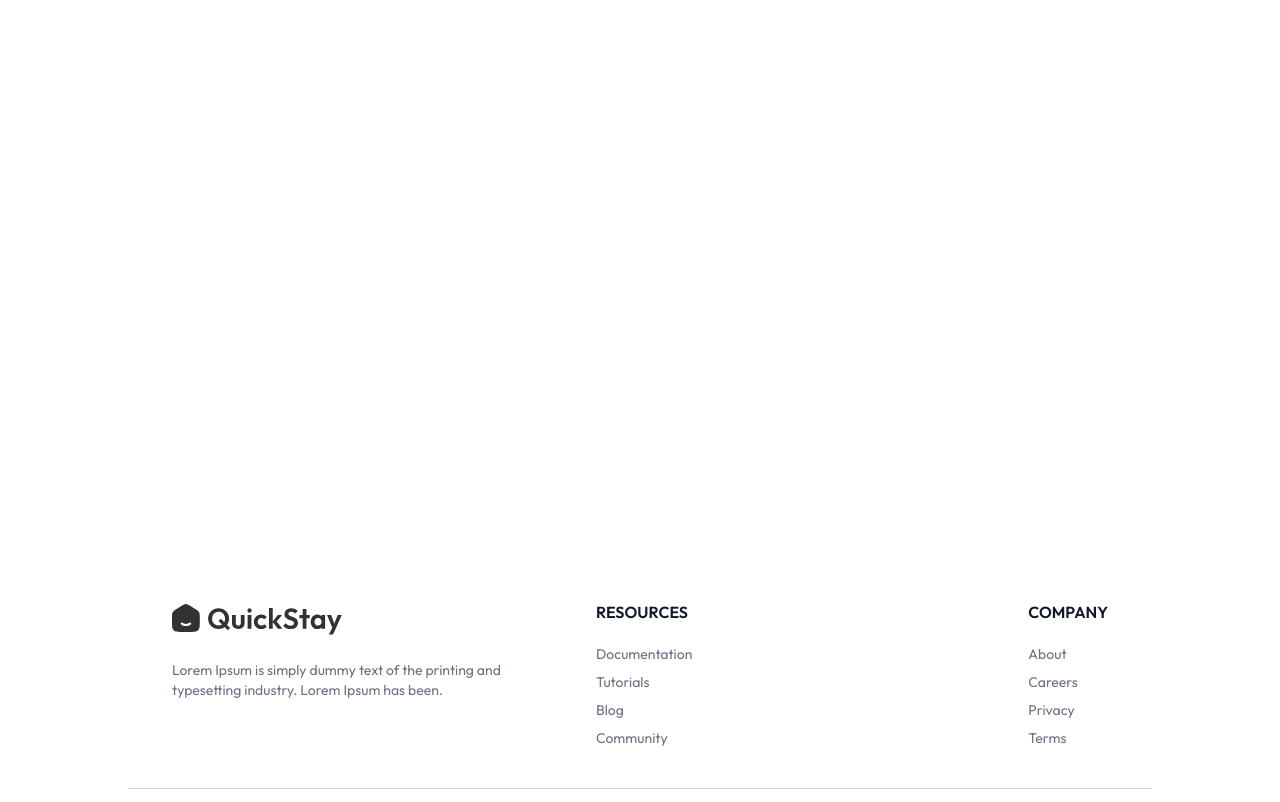
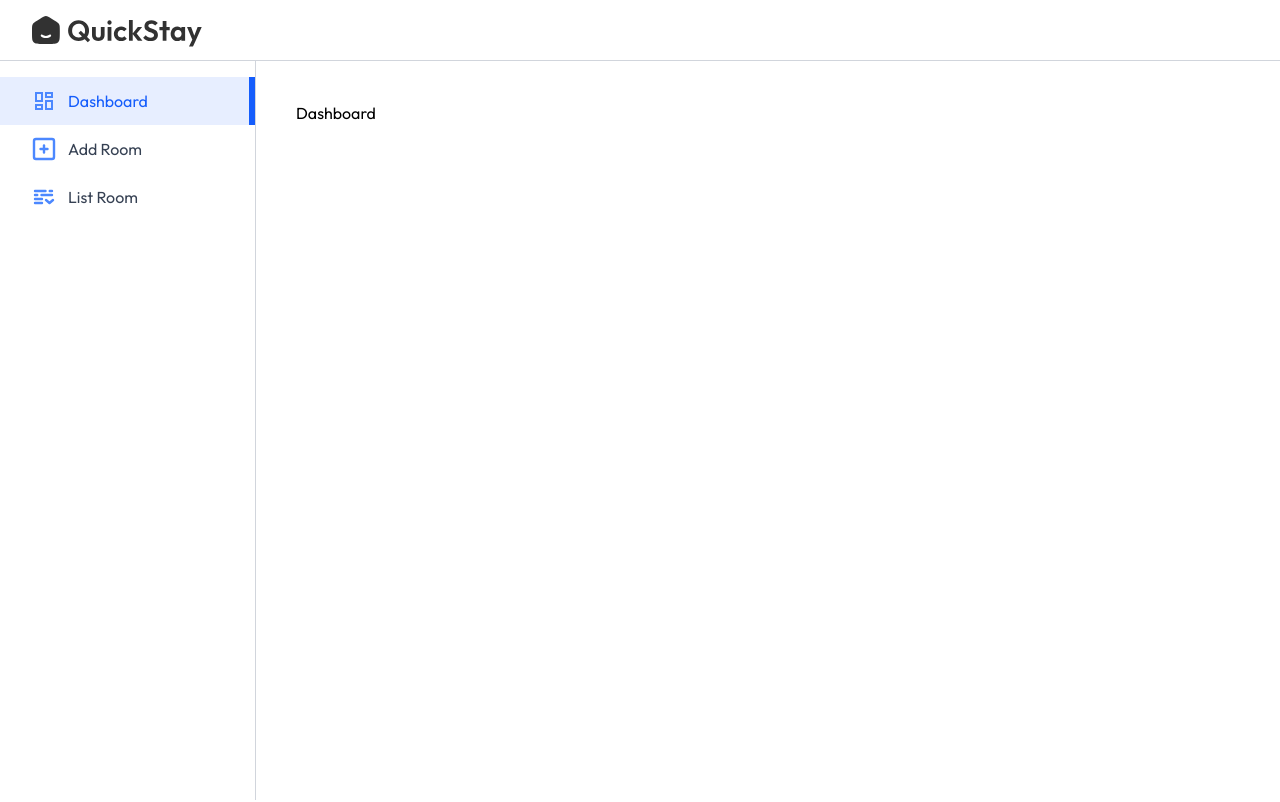
Before and after one commit to rudratejareddy07/HotelBooking-fullstack, a React (Vite) app in the folder client/: page /owner in a window 1280 px wide. Shown: the top 802 px of the page. Built offline with nearby package versions, Linux system fonts and the light colour scheme; a web font is replaced by a local one.

Commit message:
hotelOwner basic routes

```diff
--- a/client/src/App.jsx
+++ b/client/src/App.jsx
@@ -7,6 +7,10 @@ import Footer from './components/Footer.jsx';
 import RoomDetails from './pages/RoomDetails.jsx';
 import MyBookings from './pages/MyBookings.jsx';
 import HotelReg from './components/HotelReg.jsx';
+import Layout from './pages/hotelOwner/Layout.jsx';
+import Dashboard from './pages/hotelOwner/Dashboard.jsx';
+import AddRoom from './pages/hotelOwner/AddRoom.jsx';
+import ListRoom from './pages/hotelOwner/ListRoom.jsx';
 
 
 const App=()=>{
@@ -21,6 +25,11 @@ const App=()=>{
           <Route path='/rooms' element={<AllRooms/>}/>
           <Route path='/rooms/:id' element={<RoomDetails/>}/>
           <Route path='/my-bookings' element={<MyBookings/>}/>
+          <Route path='/owner' element={<Layout/>}>
+            <Route index element={<Dashboard/>}/>
+            <Route path='add-room ' element={<AddRoom/>}/>
+            <Route path='list-room ' element={<ListRoom/>}/>
+          </Route>
         </Routes>
       </div>
       <Footer/>
--- /dev/null
+++ b/client/src/components/hotelOwner/Navbar.jsx
@@ -0,0 +1,20 @@
+import React from 'react'
+import {Link} from 'react-router-dom'
+import {assets} from '../../assets/assets'
+import {UserButton } from '@clerk/clerk-react'
+
+
+const Navbar = () => {
+  return (
+    <div className='flex items-center justify-between px-4
+    md:px-8 border-b border-gray-300 py-3 bg-white transition-all
+    duration-300'>
+      <Link to='/'>
+      <img src={assets.logo} alt="logo" className='h-9 invert
+      opacity-80' /></Link>
+    <UserButton/>
+    </div>
+  )
+}
+
+export default Navbar
--- /dev/null
+++ b/client/src/components/hotelOwner/Sidebar.jsx
@@ -0,0 +1,25 @@
+import React from 'react'
+import { assets } from '../../assets/assets'
+import { NavLink } from 'react-router-dom'
+
+const Sidebar = () => {
+    const sidebarLinks=[
+        {name:"Dashboard",path:"/owner",icon:assets.dashboardIcon},
+        {name:"Add Room ",path:"/owner/add-room",icon:assets.addIcon},
+        {name:"List Room",path:"/owner/list-room",icon:assets.listIcon}
+            ]
+  return (
+    <div className='md:w-64 w-16 border-r h-full text-base border-gray-300
+    pt-4 flex flex-col transition-all duration-300'>
+        {sidebarLinks.map((item,index)=>(
+            <NavLink to={item.path} key={index} end='/owner' className={({isActive})=>
+            `flex items-center py-3 px-4 md:px-8 gap-3 ${isActive ? " border-r-4 md:border-r-[6px] bg-blue-600/10 border-blue-600 text-blue-600":"hover:bg-gray-100/90 border-white text-gray-700 "}`}>
+                <img src={item.icon} alt={item.name} className='min-h-6 min-w-6'/>
+                <p className='md:block hidden text-center'>{item.name}</p>
+            </NavLink>
+        ))}
+    </div>
+  )
+}
+
+export default Sidebar
--- /dev/null
+++ b/client/src/pages/hotelOwner/AddRoom.jsx
@@ -0,0 +1,9 @@
+import React from 'react'
+
+const AddRoom = () => {
+  return (
+    <div>AddRoom</div>
+  )
+}
+
+export default AddRoom
--- a/client/src/pages/hotelOwner/Dashboard.jsx
+++ b/client/src/pages/hotelOwner/Dashboard.jsx
@@ -0,0 +1,9 @@
+import React from 'react'
+
+const Dashboard = () => {
+  return (
+    <div>Dashboard</div>
+  )
+}
+
+export default Dashboard
--- a/client/src/pages/hotelOwner/Layout.jsx
+++ b/client/src/pages/hotelOwner/Layout.jsx
@@ -0,0 +1,20 @@
+import React from 'react'
+import Navbar from '../../components/hotelOwner/Navbar'
+import Sidebar from '../../components/hotelOwner/Sidebar'
+import { Outlet } from 'react-router-dom'
+
+const Layout = () => {
+  return (
+    <div className='flex flex-col h-screen'>
+        <Navbar/>
+        <div className='flex h-full'>
+            <Sidebar/>
+            <div className='flex-1 p-4 pt-10 md:px-10 h-full'>
+                <Outlet/>
+            </div>
+        </div>
+    </div>
+  )
+}
+
+export default Layout
--- /dev/null
+++ b/client/src/pages/hotelOwner/ListRoom.jsx
@@ -0,0 +1,9 @@
+import React from 'react'
+
+const ListRoom = () => {
+  return (
+    <div>ListRoom</div>
+  )
+}
+
+export default ListRoom
```
Also changed, not shown: client/src/pages/RoomDetails.jsx (line endings or trailing spaces).
